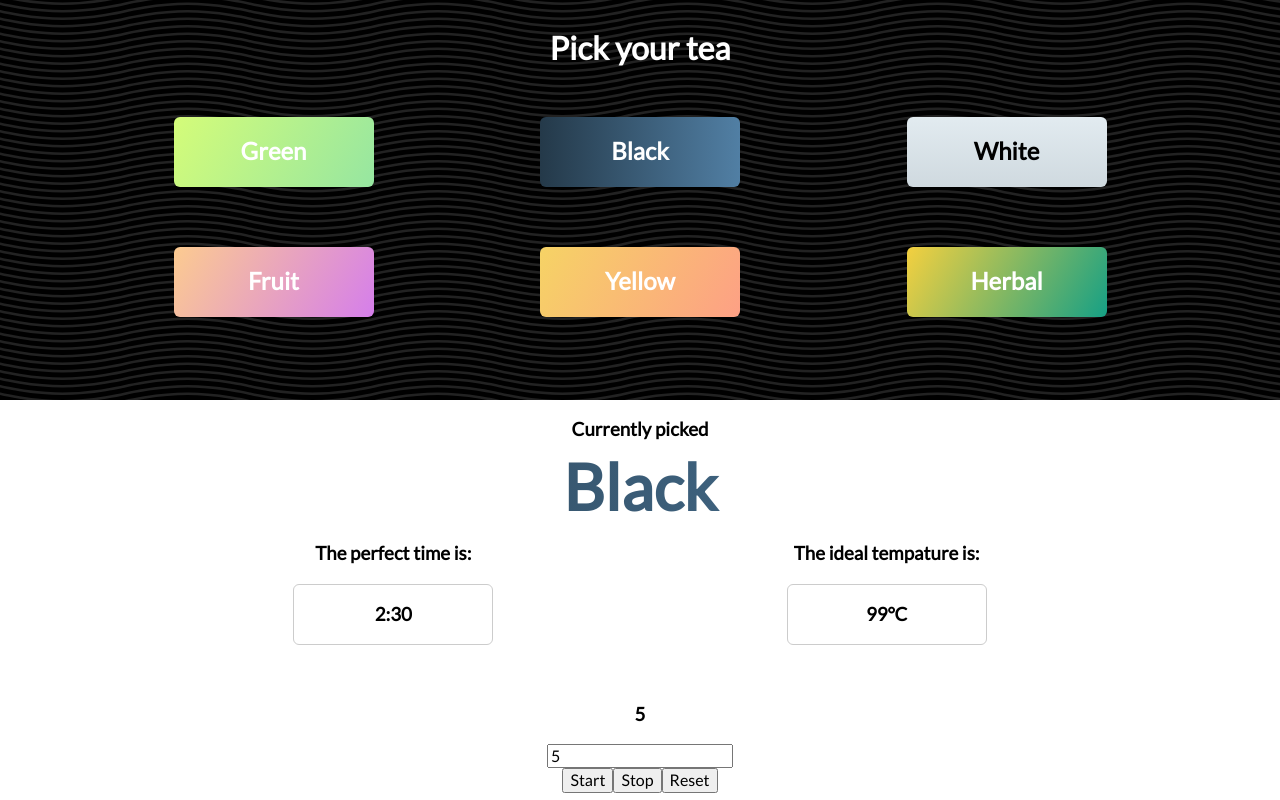
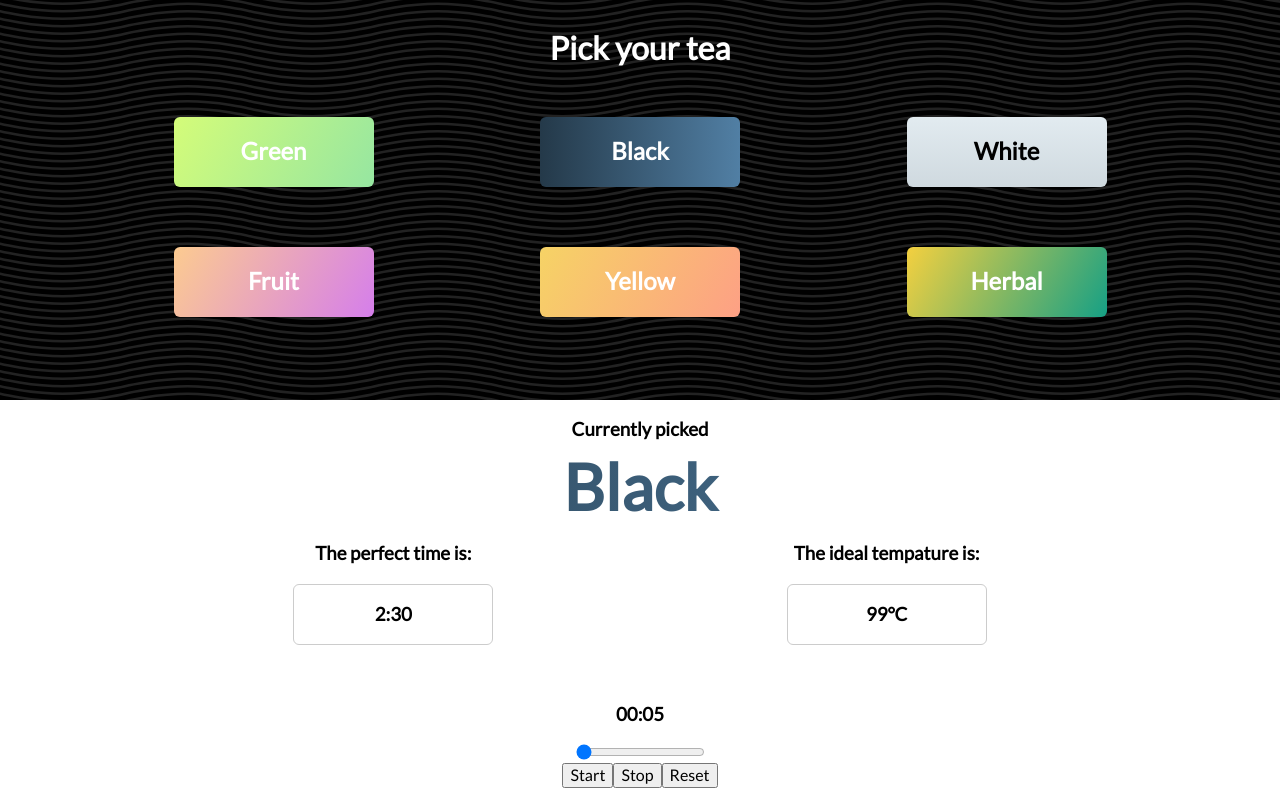
Before and after one commit to mprostakk/tea-timer, a React (Create React App) app: page / in a window 1280 px wide. Shown: the top 800 px of the page. Built offline with nearby package versions, Linux system fonts and the light colour scheme.

Commit message:
added slider and addZero

```diff
--- a/src/components/Display.js
+++ b/src/components/Display.js
@@ -12,7 +12,7 @@ class Display extends React.Component {
   render() {
     return (
       <div>
-        <input onChange={this.onChange} value={this.props.time} />
+        <input type="range" min="1" max="600" onChange={this.onChange} value={this.props.time} />
       </div>
     )
   }
--- a/src/components/Timer.js
+++ b/src/components/Timer.js
@@ -22,6 +22,7 @@ class Timer extends Component {
           this.setState({
             time: this.state.time - 1,
           })
+
           this.setState({isOn: true});
         }
         else {
@@ -29,6 +30,28 @@ class Timer extends Component {
         }
       }, 1000);
     }
+  }
+
+  addZero = (time) => {
+    let newTime = time.toString();
+    if(time < 10) {
+      newTime = "0" + newTime;
+    }
+    return newTime;
+  }
+
+  secondsToTime = (secs) => {
+    let divisor_for_minutes = secs % (60*60);
+    let minutes = Math.floor(divisor_for_minutes / 60);
+
+    let divisor_for_seconds = divisor_for_minutes % 60;
+    let seconds = Math.ceil(divisor_for_seconds);
+
+    let obj = {
+      "m": this.addZero(minutes),
+      "s": this.addZero(seconds)
+    };
+    return obj;
   }
 
   stopTimer = () => {
@@ -60,6 +83,8 @@ class Timer extends Component {
   }
 
   render () {
+    let obj = this.secondsToTime(this.state.time)
+
     return (
       <section className = "sec2">
 
@@ -77,10 +102,11 @@ class Timer extends Component {
           <TempInfo temp={teainfo[this.props.selected].temp}/>
         </div>
         <div className="cont">
-            <h3>{this.state.time}</h3>
+          <h3>{obj.m}:{obj.s}</h3>
         </div>
 
-        <Display onSecondsChanged={this.onSecondsChanged} time={this.state.time} />
+        <Display onSecondsChanged={this.onSecondsChanged}
+          time={this.state.time} />
 
         <button onClick={this.startTimer}>Start</button>
         <button onClick={this.stopTimer}>Stop</button>
```
